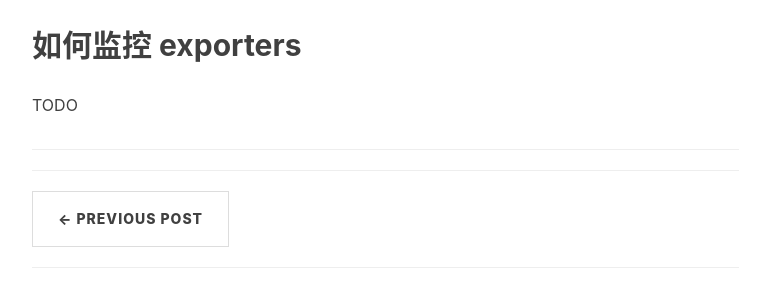
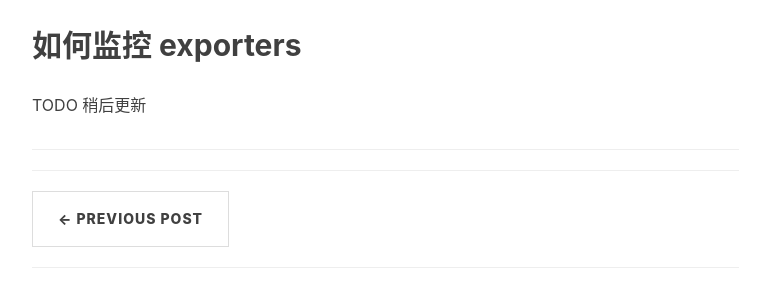
Before and after one commit to luyiisme/luyiisme.github.io, a Jekyll site: the page built from _posts/2019-07-06-prom-outside-monitor-k8s.markdown, in a window 1280 px wide and 900 px high, scrolled down 2308 px. Shown: the part 165-452 px from the top of the window, without its empty margins (233-1003 px from the left). Built offline with Jekyll 4.4.1, drawn with Linux system fonts in a browser that asks for light colours; nearby versions of some CDN libraries; comment, search, counter and statistics services are not loaded.

```diff
--- a/_posts/2019-07-06-prom-outside-monitor-k8s.markdown
+++ b/_posts/2019-07-06-prom-outside-monitor-k8s.markdown
@@ -81,4 +81,4 @@
 
 ## 如何监控 exporters
 
-TODO
+TODO 稍后更新
```
